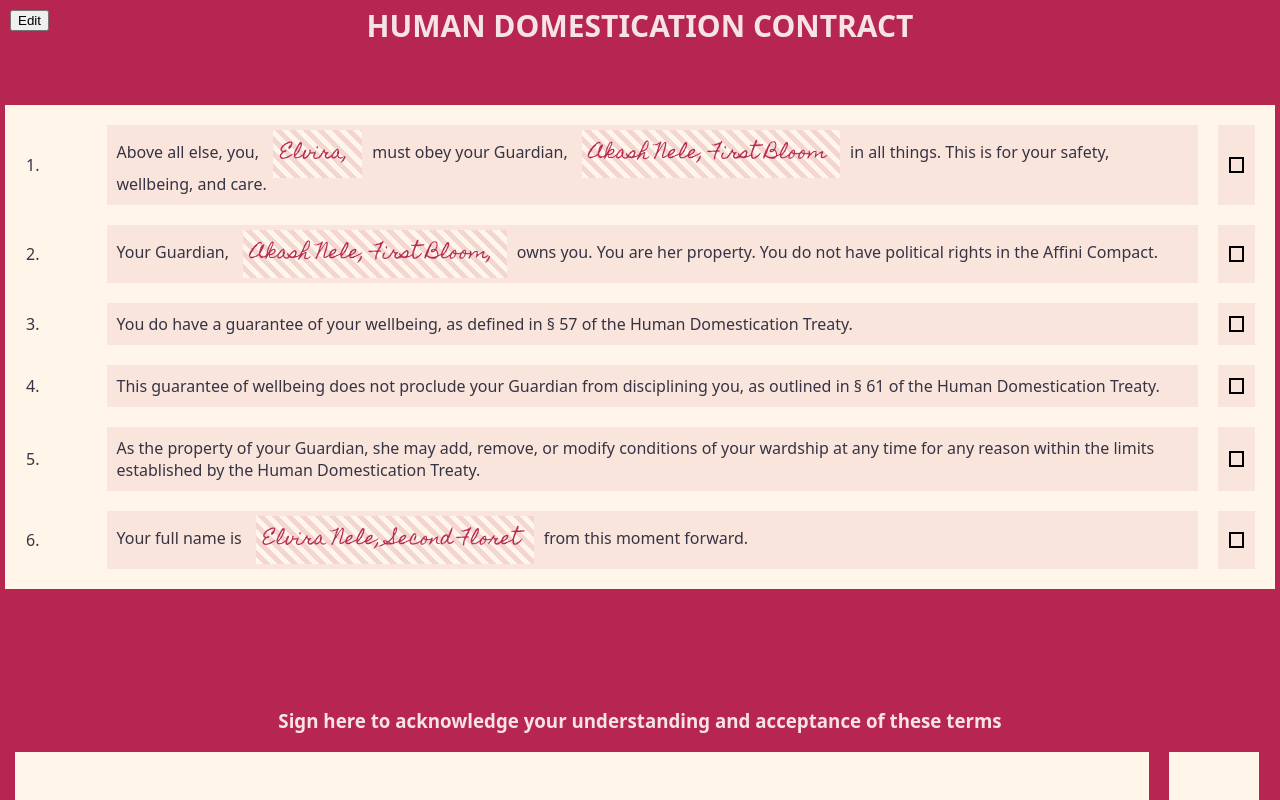
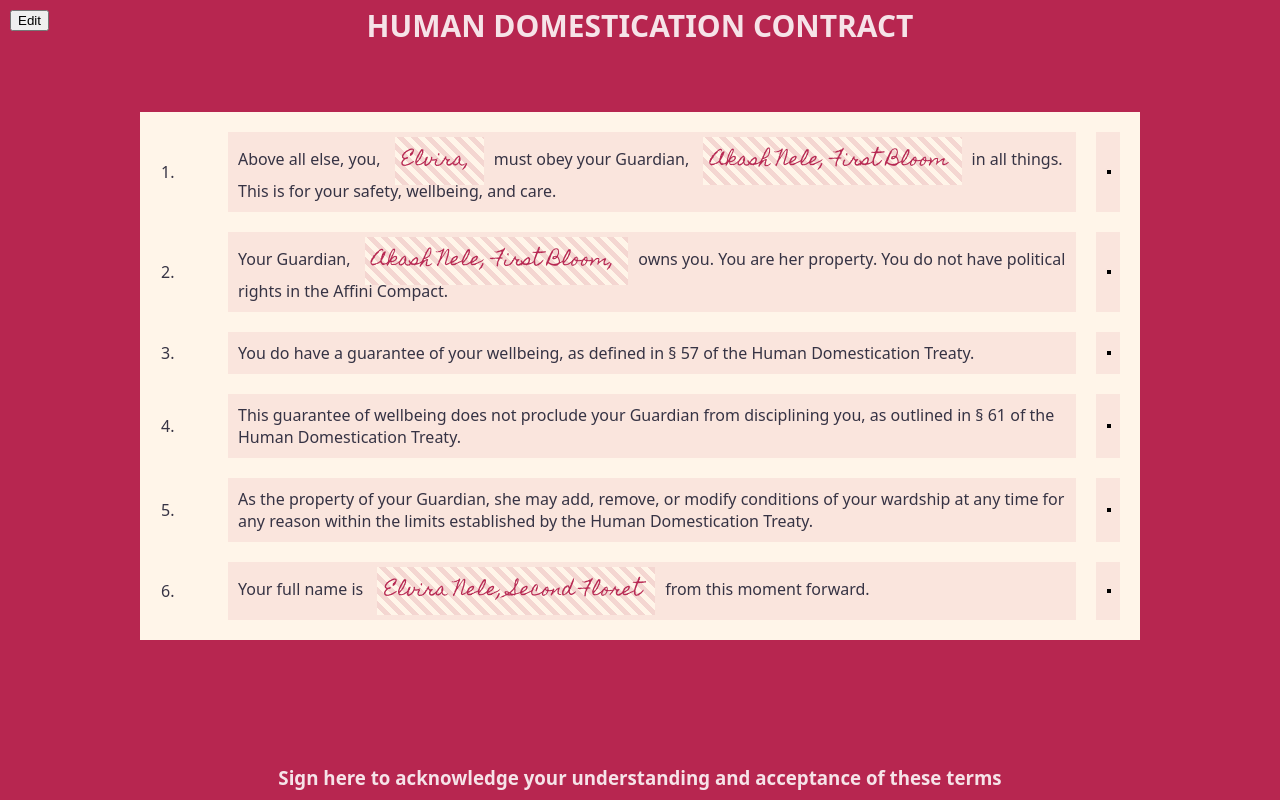
Before and after one commit to raineycat/hdg-maker, a React (Vite) app: page / in a window 1280 px wide. Built offline with nearby package versions, Linux system fonts and the light colour scheme.

Commit message:
change max-width

```diff
--- a/src/Contract.css
+++ b/src/Contract.css
@@ -9,7 +9,7 @@
     grid-template-columns: 100%;
     padding: 5px;
 
-    width: 100%;
+    max-width: 1000px;
     height: 100%;
 }
 
```
